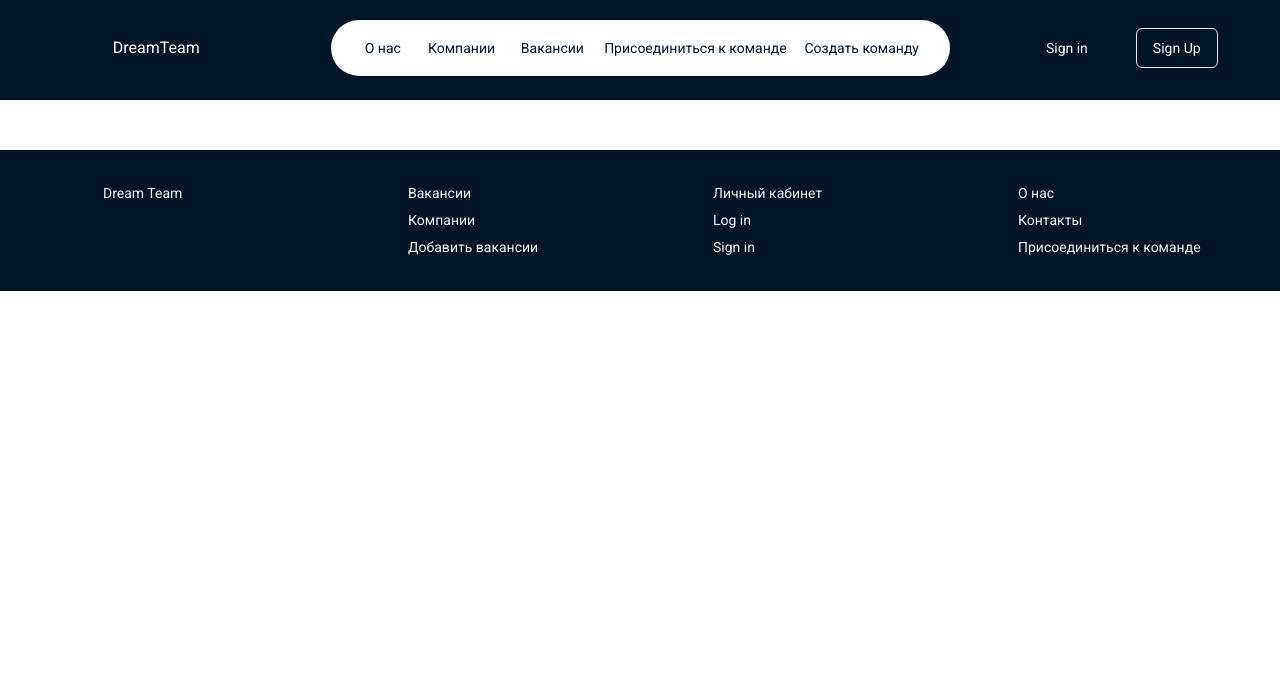
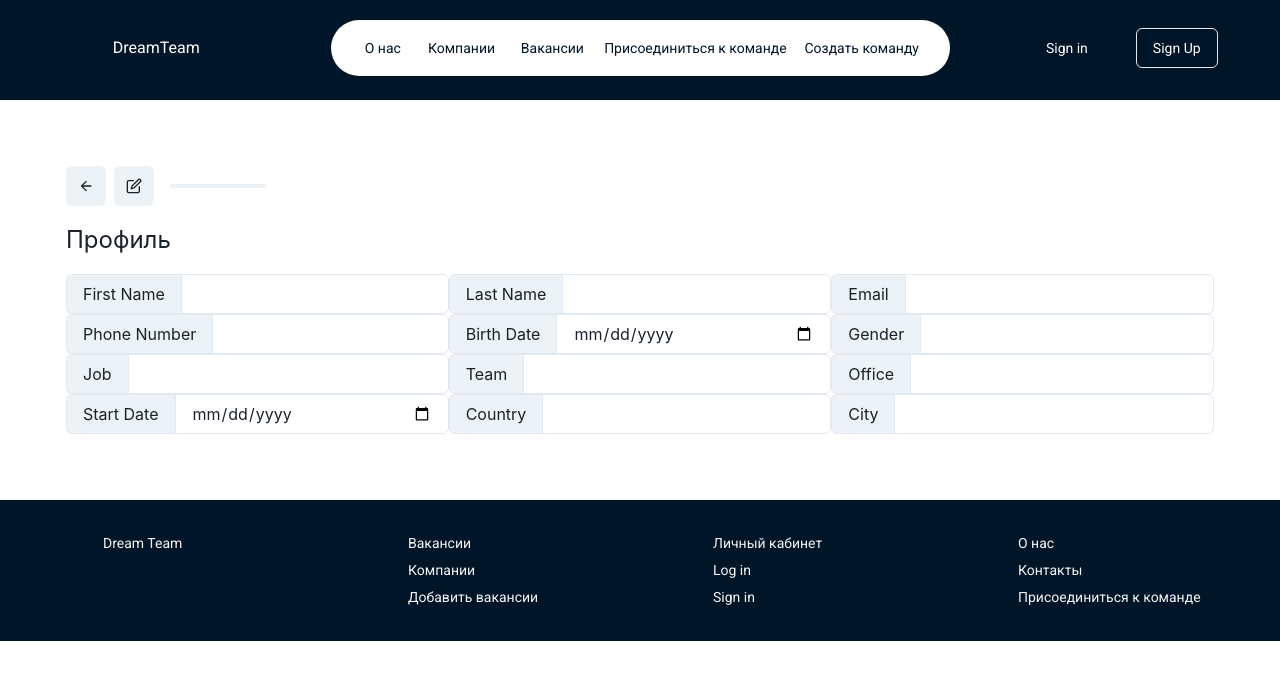
Before and after one commit to DreamTeamOwners/DreamTeamClient, a React (Create React App) app in the folder dream-team-front/: page /profile in a window 1280 px wide. Shown: the top 680 px of the page. Built offline with nearby package versions, Linux system fonts and the light colour scheme; a web font is replaced by a local one.

Commit message:
add profile page  alpha and i @chakra ui-icons

```diff
--- a/dream-team-front/package.json
+++ b/dream-team-front/package.json
@@ -3,6 +3,7 @@
   "version": "0.1.0",
   "private": true,
   "dependencies": {
+    "@chakra-ui/icons": "^2.0.19",
     "@chakra-ui/react": "^2.6.1",
     "@emotion/react": "^11.11.0",
     "@emotion/styled": "^11.11.0",
--- a/dream-team-front/src/App.js
+++ b/dream-team-front/src/App.js
@@ -6,6 +6,7 @@ import Footer from "./components/footer/Footer";
 import Auth from "./components/screens/auth/Auth";
 import {ChakraProvider} from "@chakra-ui/react"
 import ResumeBuilder from "./components/resume/ResumeBuilder";
+import AboutUs from "./components/screens/about/AboutUs";
 
 
 
@@ -19,6 +20,7 @@ const App = () => {
             <Route path="/" element={<Home />} />
             <Route path="/*" element={<Auth />} />
             <Route path="/resume" element={<ResumeBuilder />} />
+            <Route path="/about" element={<AboutUs />} />
           </Routes>
           <Footer />
         </div>
--- /dev/null
+++ b/dream-team-front/src/components/screens/about/AboutUs.jsx
@@ -0,0 +1,45 @@
+import { Box, Heading, Img, Text } from "@chakra-ui/react";
+
+const AboutUs = () => {
+    return (
+        <Box py={12}>
+            <Box p={8} color="#011528" maxW={'80%'} mx={'auto'}>
+                <Heading as="h2" size="xl" mb={4}>
+                    About DreamTeam
+                </Heading>
+                <Box display={'grid'} mx={4} gridTemplateColumns={'1fr 3fr'}>
+                    <Box >
+                        <Box display={'flex'} justifyContent={'center'}>
+                            <Img src="/ceo.jpg" alt='Nuradil' borderRadius={10} />
+                        </Box>
+                        <Box display={'flex'} justifyContent={'center'}><Text>Ur CEO</Text></Box>
+                    </Box>
+                    <Box p={4} mx={4} >
+                        <Text fontSize="lg">
+                            DreamTeam is a revolutionary startup that connects businesses and
+                            software development teams. We understand the challenges faced by
+                            businesses in finding the right talent and by developers in finding
+                            meaningful projects.
+                        </Text>
+                        <Text fontSize="lg" mt={4}>
+                            Our platform provides a seamless experience for businesses to find the
+                            perfect team for their project and for talented programmers to discover
+                            exciting opportunities.
+                        </Text>
+                        <Text fontSize="lg" mt={4}>
+                            With DreamTeam, businesses can access a pool of highly skilled and
+                            vetted developers, while programmers can explore a wide range of
+                            projects that match their expertise and interests.
+                        </Text>
+                        <Text fontSize="lg" mt={4}>
+                            Join us today and be a part of the future of collaboration between
+                            businesses and programmers. Let's build dreams together!
+                        </Text>
+                    </Box>
+                </Box>
+            </Box>
+        </Box>
+    );
+};
+
+export default AboutUs;
--- a/dream-team-front/src/components/screens/auth/Auth.jsx
+++ b/dream-team-front/src/components/screens/auth/Auth.jsx
@@ -2,6 +2,7 @@ import styles from "./Auth.module.css"
 import {Routes, Route} from 'react-router-dom'
 import LoginForm from "./login/Login"
 import RegistrationForm from "./reg/Registration"
+import Profile from "../profile/Profile"
 
 const Auth = () => {
     return (
@@ -9,6 +10,7 @@ const Auth = () => {
             <Routes>
                 <Route path="/login" element={<LoginForm/>}/>
                 <Route path="/signup" element={<RegistrationForm/>}/>
+                <Route path="/profile" element={<Profile/>}/>
             </Routes>
         </div>
     )
--- /dev/null
+++ b/dream-team-front/src/components/screens/profile/Profile.jsx
@@ -0,0 +1,173 @@
+import React, { useState } from 'react';
+import {
+  Box,
+  Flex,
+  IconButton,
+  Progress,
+  Input,
+  InputGroup,
+  InputLeftAddon,
+  Stack,
+  Text,
+} from '@chakra-ui/react';
+import { ArrowBackIcon, EditIcon } from '@chakra-ui/icons';
+
+const Profile = () => {
+  const [profile, setProfile] = useState({
+    firstName: '',
+    lastName: '',
+    email: '',
+    phoneNumber: '',
+    birthDate: '',
+    gender: '',
+    job: '',
+    team: '',
+    office: '',
+    startDate: '',
+    country: '',
+    city: '',
+  });
+
+  const handleChange = (field, value) => {
+    setProfile((prevProfile) => ({ ...prevProfile, [field]: value }));
+  };
+
+  const calculateProfileCompletion = () => {
+    const filledFieldsCount = Object.values(profile).filter(Boolean).length;
+    const totalFieldsCount = Object.keys(profile).length;
+    return (filledFieldsCount / totalFieldsCount) * 100;
+  };
+
+  return (
+      <Box p={4}>
+          <Flex alignItems="center" mb={4}>
+              <IconButton
+                  aria-label="Go back"
+                  icon={<ArrowBackIcon />}
+                  mr={2}
+                  onClick={() => {
+                      // Handle back button click
+                  }}
+              />
+              <IconButton
+                  aria-label="Edit profile"
+                  icon={<EditIcon />}
+                  mr={2}
+                  onClick={() => {
+                      // Handle edit button click
+                  }}
+              />
+              <Text fontWeight="bold" mr={2}>{`${profile.firstName} ${profile.lastName}`}</Text>
+              <Progress value={calculateProfileCompletion()} size="xs" w={24} />
+          </Flex>
+          <Text fontSize={24}>Профиль</Text>
+          <Box pt={4} display={'grid'} gridTemplateColumns={'repeat(3,1fr)'} gridTemplateRows={'repeat(4,1fr)'} spacing={4}>
+              <InputGroup>
+                  <InputLeftAddon children="First Name" />
+                  <Input
+                      value={profile.firstName}
+                      onChange={(e) => handleChange('firstName', e.target.value)}
+                  />
+              </InputGroup>
+
+              <InputGroup>
+                  <InputLeftAddon children="Last Name" />
+                  <Input
+                      value={profile.lastName}
+                      onChange={(e) => handleChange('lastName', e.target.value)}
+                  />
+              </InputGroup>
+
+
+              <InputGroup>
+                  <InputLeftAddon children="Email" />
+                  <Input
+                      type="email"
+                      value={profile.email}
+                      onChange={(e) => handleChange('email', e.target.value)}
+                  />
+              </InputGroup>
+
+              <InputGroup>
+                  <InputLeftAddon children="Phone Number" />
+                  <Input
+                      type="tel"
+                      value={profile.phoneNumber}
+                      onChange={(e) => handleChange('phoneNumber', e.target.value)}
+                  />
+              </InputGroup>
+
+              <InputGroup>
+                  <InputLeftAddon children="Birth Date" />
+                  <Input
+                      type="date"
+                      value={profile.birthDate}
+                      onChange={(e) => handleChange('birthDate', e.target.value)}
+                  />
+              </InputGroup>
+
+              <InputGroup>
+                  <InputLeftAddon children="Gender" />
+                  <Input
+                      value={profile.gender}
+                      onChange={(e) => handleChange('gender', e.target.value)}
+                  />
+              </InputGroup>
+
+              <InputGroup>
+                  <InputLeftAddon children="Job" />
+                  <Input
+                      value={profile.job}
+                      onChange={(e) => handleChange('job', e.target.value)}
+                  />
+              </InputGroup>
+
+              <InputGroup>
+                  <InputLeftAddon children="Team" />
+                  <Input
+                      value={profile.team}
+                      onChange={(e) => handleChange('team', e.target.value)}
+                  />
+              </InputGroup>
+
+              <InputGroup>
+                  <InputLeftAddon children="Office" />
+                  <Input
+                      value={profile.office}
+                      onChange={(e) => handleChange('office', e.target.value)}
+                  />
+              </InputGroup>
+
+              <InputGroup>
+                  <InputLeftAddon children="Start Date" />
+                  <Input
+                      type="date"
+                      value={profile.startDate}
+                      onChange={(e) => handleChange('startDate', e.target.value)}
+                  />
+              </InputGroup>
+
+              <InputGroup>
+                  <InputLeftAddon children="Country" />
+                  <Input
+                      value={profile.country}
+                      onChange={(e) => handleChange('country', e.target.value)}
+                  />
+              </InputGroup>
+
+              <InputGroup>
+                  <InputLeftAddon children="City" />
+                  <Input
+                      value={profile.city}
+                      onChange={(e) => handleChange('city', e.target.value)}
+                  />
+              </InputGroup>
+
+
+
+          </Box>
+      </Box>
+  );
+};
+
+export default Profile;
```
Also changed, not shown: dream-team-front/src/components/header/Header.jsx (+28 -16 lines), dream-team-front/public/ceo.jpg (added), 1 other file (tests, documents, lock files or other folders).
